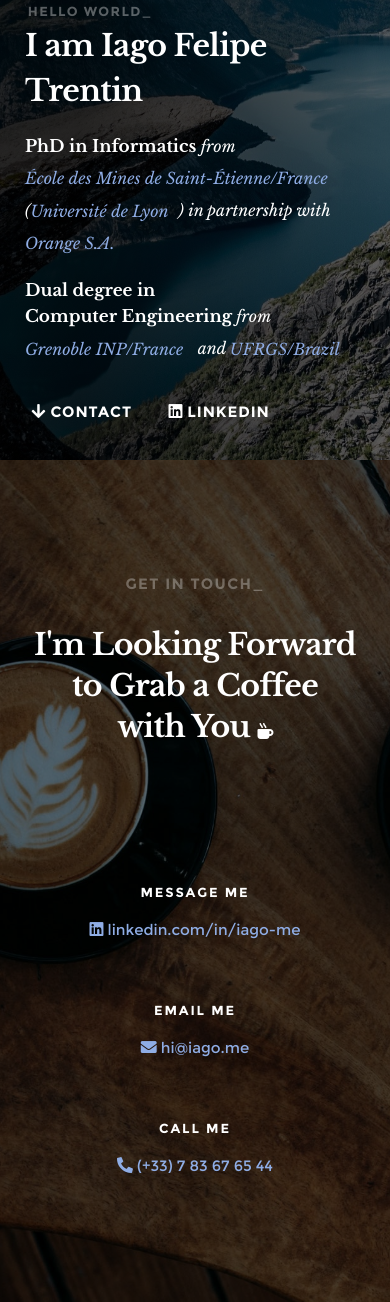
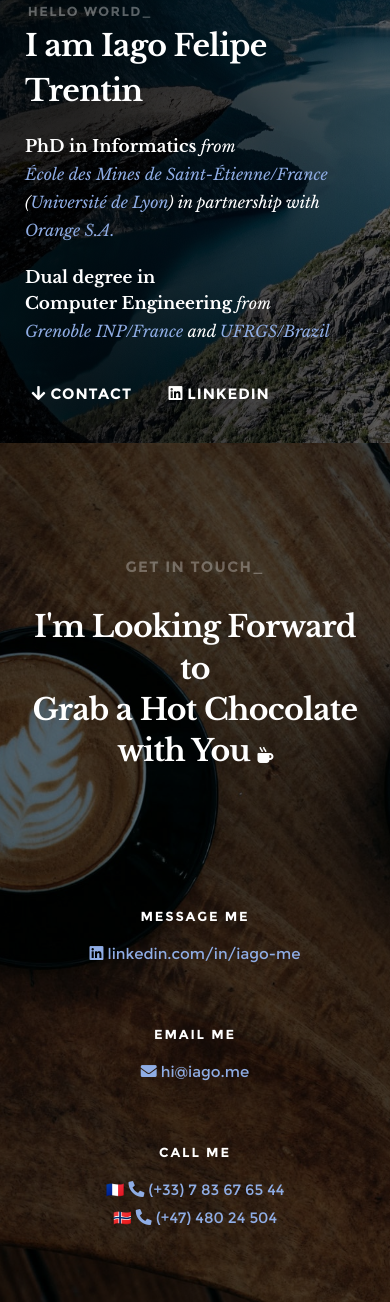
Before and after one commit to iaco-io/iago.me, a plain HTML site: page index.html in a window 390 px wide. Shown: the part 359-1661 px from the top of the page. Drawn offline with Linux system fonts and the light colour scheme.

Commit message:
Update phones and links

```diff
--- a/css/main.css
+++ b/css/main.css
@@ -1699,12 +1699,12 @@ header .header-logo a {
 	position: relative;
 }
 
-#home h2 a::after{
+/* #home h2 a::after{
 	font-family: 'Font Awesome\ 5 Free';
 	vertical-align: super;
 	font-size: 8px;
 	content: "\00a0\f35d";
-}
+} */
 
 #home .gradient-overlay {
 	position: absolute;
--- a/index.html
+++ b/index.html
@@ -112,7 +112,7 @@
         <div class="col-twelve">
             <h3 class="animate-this">GET IN TOUCH<span class="blink">_</span></h3>
             <br>
-            <h1 class="animate-this">I'm Looking Forward<br>to Grab a Coffee<br>with You <i class="fas fa-mug-hot"></i></h1>
+            <h1 class="animate-this">I'm Looking Forward to<br>Grab a Hot Chocolate<br>with You <i class="fas fa-mug-hot"></i></h1>
         </div>
     </div>
 
@@ -142,8 +142,9 @@
             <h5 class="animate-this">Call Me</h5>
 
             <p class="animate-this">
-                <a href="tel:+33783676544"><i class="fas fa-phone-alt"></i>&nbsp;(+33) 7 83 67 65 44</a>
-                <br>&nbsp;&nbsp;
+                <a href="tel:+33783676544">🇫🇷&nbsp;<i class="fas fa-phone-alt"></i>&nbsp;(+33) 7 83 67 65 44</a>
+                <br>
+                <a href="tel:+4748024504">🇳🇴&nbsp;<i class="fas fa-phone-alt"></i>&nbsp;(+47) 480 24 504</a>
             </p>
         </div>
 
```
